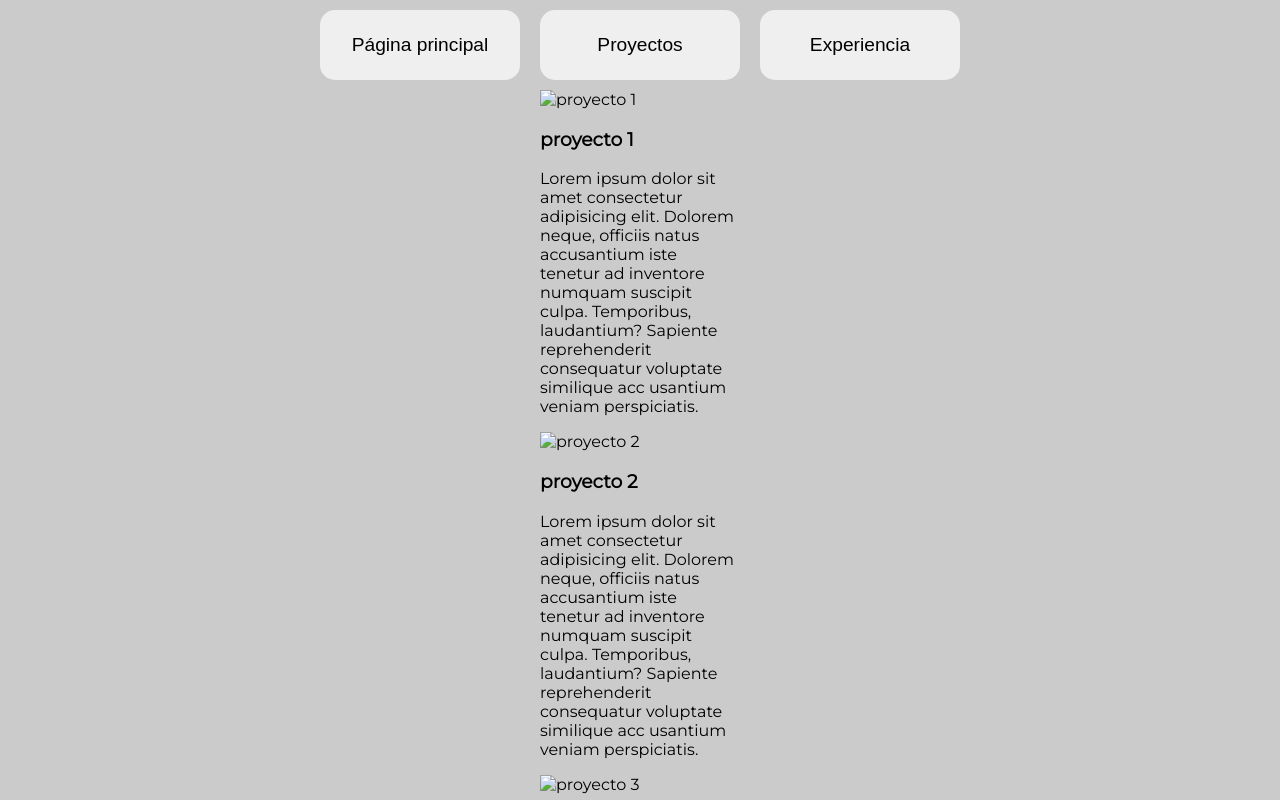
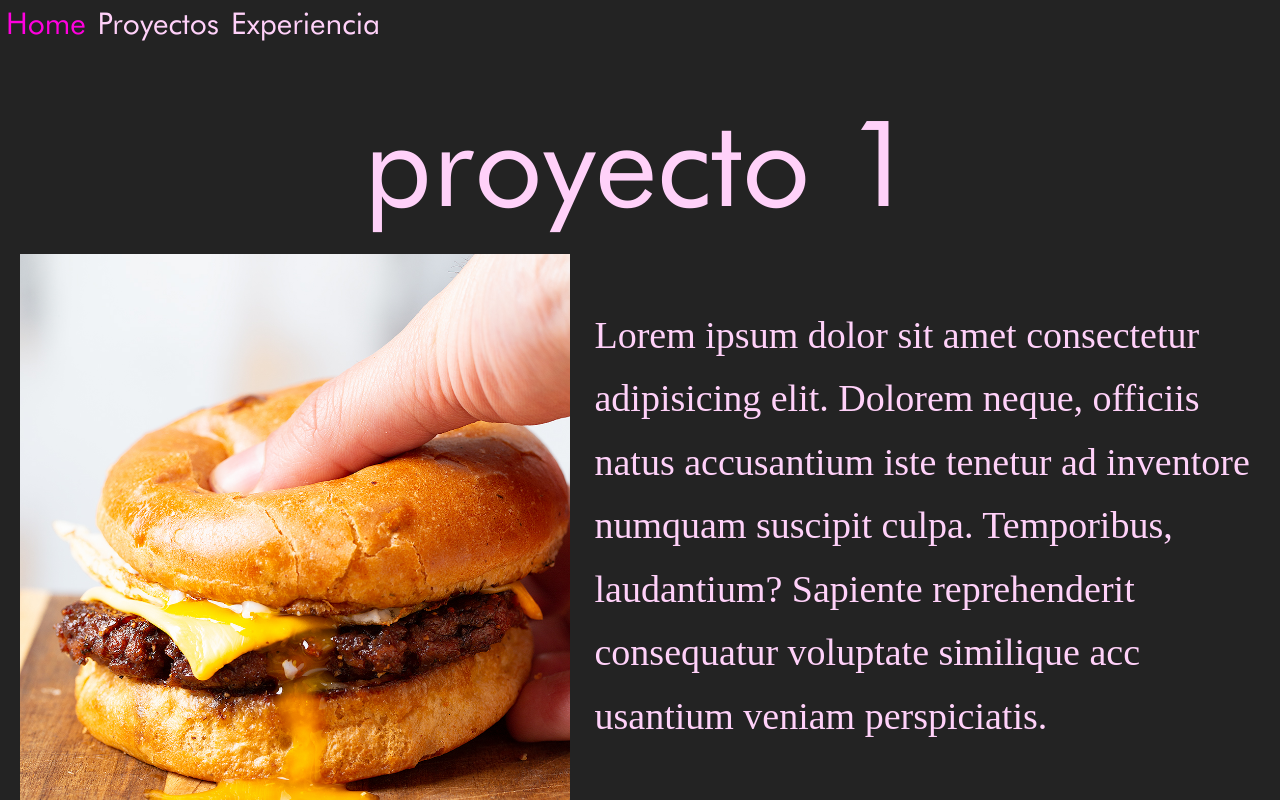
Before and after one commit to costealan/rtc-vite-portafolio, a website built with Vite: page index.html in a window 1280 px wide. Both pictures are taken after a click on the button "Proyectos". Shown: the top 800 px of the page. Built offline with nearby package versions, Linux system fonts and the light colour scheme.

Commit message:
agregar estilos

```diff
--- a/eventListeners.js
+++ b/eventListeners.js
@@ -11,6 +11,7 @@ export const homeBtnEventListener = () => {
 export const projectsBtnEventListener = () => {
   projectsBtn.addEventListener('click', function () {
     contentContainer.innerHTML = '';
+
     renderProjectsTemplateTags();
   })
 };
--- a/index.html
+++ b/index.html
@@ -9,7 +9,7 @@
 
 <body>
   <header>
-    <button id="homeBtn">Página principal</button>
+    <button id="homeBtn">Home</button>
     <button id="projectsBtn">Proyectos</button>
     <button id="experienceBtn">Experiencia</button>
   </header>
--- a/style.css
+++ b/style.css
@@ -1,45 +1,79 @@
 @font-face {
-  font-family: Montserrat;
-  src: url(./Montserrat-Regular.ttf);
+  font-family: Eb_Garamond;
+  src: url(./EBGaramond-Regular.ttf);
+  font-family: Futura-Book;
+  src: url(./Futura\ Book\ font.ttf);
 }
 :root{
-  font-family: Montserrat;
+  --backgroundBlack : #232323;
+  --neutralGrey : #D9D9D9;
+  --almostWhite : #EDEDED;
+  --pinkLight : #FFD1F9;
+  --pinkHighlight : #FF00DE;
+  font-family: Futura-Book;
+  font-family: Eb_Garamond;
 }
 body{
   margin: 0;
   padding: 0;
   height: 100vh;
-  background-color: rgb(203, 203, 203);
-  display: flex;
-  flex-direction: column;
-  align-items: center;
-  justify-content:
+  background-color: var(--backgroundBlack);
 }
 header{
   display: flex;
   align-items: center;
-  justify-content: center;
+  justify-content: flex-start;
 }
 header > button{
-  margin: 10px;
+  background-color: var(--backgroundBlack);
   border: none;
-  width: 200px;
-  height: 70px;
-  border-radius: 15px;
-  font-size: larger;
+  color: var(--pinkLight);
+  font-family: Futura-Book;
+  font-size: 30px;
+  font-style: normal;
+  font-weight: 500;
+  line-height: 152%;
 }
 header > button:hover{
   cursor: pointer;
-  background-color: black;
+  color: var(--pinkHighlight);
 }
 .homePage{
   display: flex;
   flex-direction: column;
   align-items: center;
-  justify-content: center;
+  justify-content: flex-start;
+}
+.homePage > img{
+  width: 300px;
+  height: 300px;
+  flex-shrink: 0;
+  border-radius: 477px;
+  background: var(--neutralGrey);
+}
+.homePage >h2 {
+  width: 490px;
+  /* color: var(--pinkLight); */
+  background: linear-gradient(0deg, rgba(255,0,222,1) 0%, rgba(255,209,249,1) 100%);
+  -webkit-text-fill-color: transparent;
+            -webkit-background-clip: text;
+  font-family: Futura-Book;
+  font-size: 96px;
+  font-style: normal;
+  font-weight: 500;
+  margin-top: -10px;
 }
 .homePage > p{
-  width: 300px;
+  width: 954px;
+  color: var(--pinkLight);
+  /* background: linear-gradient(90deg, rgba(255,0,222,1) 0%, rgba(255,209,249,1) 100%);
+  -webkit-text-fill-color: transparent;
+            -webkit-background-clip: text; */
+  font-family: Eb_Garamond;
+  font-size: 28px;
+  font-style: normal;
+  font-weight: 400;
+  margin-top: -80px;
 }
 .experience{
   width: 100vw;
@@ -47,19 +81,83 @@ header > button:hover{
   flex-wrap: wrap;
   justify-content: center;
   gap: 10px;
+
 }
 .jobContainer{
-  border: 1px solid black;
+  width: 700px;
+  border-bottom: 1px solid var(--pinkHighlight);
+  display: flex;
+  margin-bottom: 10px;
+}
+.jobContainer > img{
+  width: 100px;
+  height: 100px;
+  background-color: var(--neutralGrey);
+  border-radius: 100px;
+}
+.jobContainer > div{
+  display: flex;
+  flex-direction: column;
+}
+.jobContainer h4{
+  color: var(--pinkLight);
+}
+.jobContainer a{
+  color: var(--pinkLight);
+  border-style: none;
+}
+.jobContainer > ul{
+  color: var(--pinkLight);
+}
+.projects{
 
 }
-.projects{
-  display: flex;
-  flex-wrap: wrap;
+.projectContainer{
+  width: 100vw;
+  height: 100vh;
+  display: grid;
+  grid-template-areas:"title title"
+                      "image parragraph"
+                      "image parragraph";
+  align-content: center;
+  gap: 20px;
+
+}
+.projectContainer >h1 {
+  margin-top: -20px;
+  display: grid;
   justify-content: center;
+  grid-area: title;
+  /* height: 118px; */
+  flex-shrink: 0;
+  color: #FFD1F9;
+  font-family: Futura-Book;
+  font-size: 120px;
+  font-style: normal;
+  font-weight: 500;
+  line-height: 152%; /* 194.56px */
 }
-
-.projectContainer > p{
-  width: 200px;
+.projectContainer > img{
+  margin-top: -100px;
+  margin-left: 20px;
+  grid-area: image;
+  width: 550px;
+  /* height: 701px; */
+  flex-shrink: 0;
+  background-color: var(--neutralGrey);
+}
+.projectContainer > p {
+  margin-top: -50px;
+  grid-area: parragraph;
+  width: 681px;
+  /* height: 359px; */
+  flex-shrink: 0;
+  color: #FFD1F9;
+  font-family: Eb_Garamond;
+  font-size: 38px;
+  font-style: normal;
+  font-weight: 400;
+  line-height: 167%; /* 66.8px */
 }
 footer{
   display: flex;
--- a/templateTags.js
+++ b/templateTags.js
@@ -4,9 +4,7 @@ export const homeTemplateTags = () => {
   return `
 <img src="" alt="foto mia">
 <h2>Alan Coste</h2>
-<h3>Programación fullstack</h3>
-<p>Lorem ipsum dolor, sit amet consectetur adipisicing elit. Minima ut eaque rem dolor magni est tempora at
-  eligendi, nemo, omnis quisquam veniam error suscipit libero pariatur voluptatem distinctio iure ipsum!</p>
+<p>"Lorem ipsum dolor sit amet, consectetur adipiscing elit, sed do eiusmod tempor incididunt ut labore et dolore magna aliqua. Ut enim ad minim veniam, quis nostrud exercitation ullamco laboris nisi ut aliquip ex ea commodo consequat. Duis aute irure dolor in reprehenderit in voluptate velit esse cillum dolore eu fugiat nulla pariatur. Excepteur sint occaecat cupidatat non proident, sunt in culpa qui officia deserunt mollit anim id est laborum."</p>
 <div class="social">
   <img src="" alt="instagram">
   <img src="" alt="linkedin">
@@ -19,14 +17,15 @@ export const experienceTemplateTags = () => {
   return `
  <div class="jobContainer">
    <img src="" alt="empresa">
-   <h3>empresa</h3>
-   <h4></h4>
+   <div>
+   <a href="">Empresa</a>
+   <h4>Puesto</h4>
+   </div>
    <ul>
      <li></li>
      <li></li>
      <li></li>
    </ul>
-   <a href="">Sitio oficial de</a>
  </div>
  `
 };
@@ -35,8 +34,8 @@ export const experienceTemplateTags = () => {
 export const projectsTemplateTags = (project) => {
   return `
 <div class="projectContainer">
-  <img src="" alt="${project.proyecto}">
-  <h3>${project.proyecto}</h3>
+  <img src="./hamburguesa.jpg" alt="${project.proyecto}">
+  <h1>${project.proyecto}</h1>
   <p>Lorem ipsum dolor sit amet consectetur adipisicing elit. Dolorem neque, officiis natus accusantium iste
     tenetur
     ad inventore numquam suscipit culpa. Temporibus, laudantium? Sapiente reprehenderit consequatur voluptate
```
Also changed, not shown: EBGaramond-Regular.ttf (added), Futura Book font.ttf (added), hamburguesa.jpg (added).
